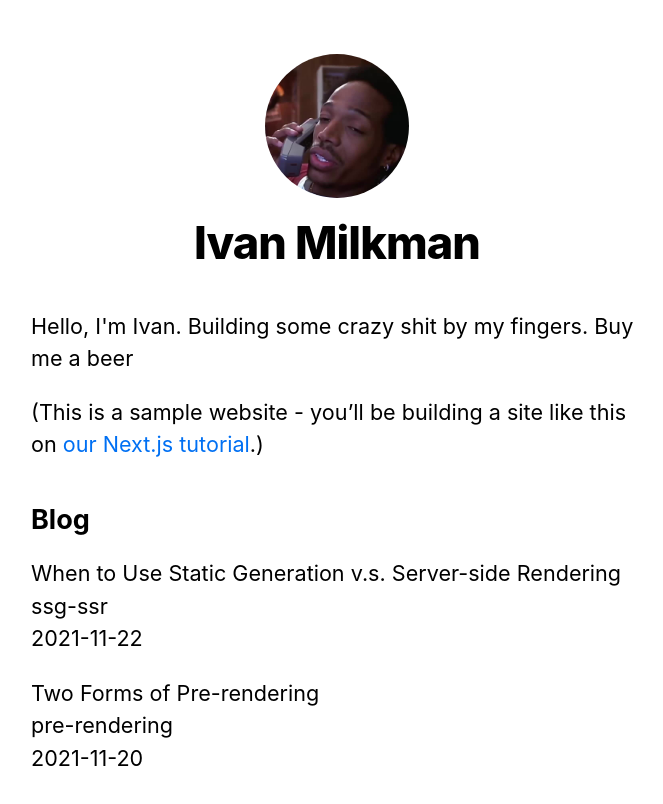
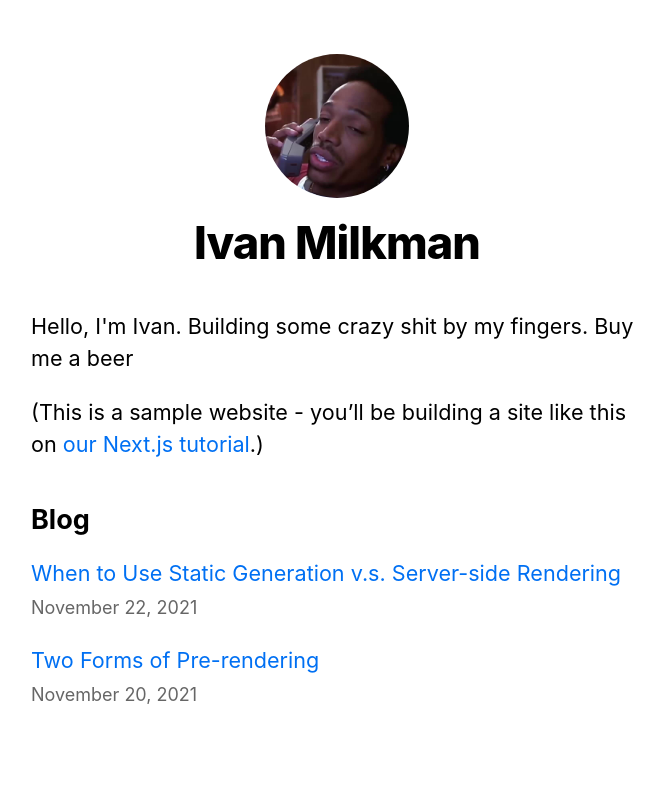
Before and after one commit to yanislav-igonin/nextjs-blog-tutorial, a Next.js app: page / in a window 1280 px wide. Shown: the top 804 px of the page, without its empty margins (303-966 px from the left). Built offline with nearby package versions, Linux system fonts and the light colour scheme.

Commit message:
feat: add styles for index page

```diff
--- a/pages/index.js
+++ b/pages/index.js
@@ -1,5 +1,7 @@
 import Head from 'next/head'
+import Link from 'next/link'
 import Layout, { siteTitle } from '../components/layout'
+import { Date } from '../components/date'
 import utilStyles from '../styles/utils.module.css'
 import { getSortedPostsData } from '../lib/posts'
 
@@ -34,12 +36,14 @@
         <ul className={utilStyles.list}>
           {allPostsData.map(({ id, date, title }) => (
             <li className={utilStyles.listItem} key={id}>
-              {title}
-              <br />
-              {id}
-              <br />
-              {date}
-            </li>
+            <Link href={`/posts/${id}`}>
+              <a>{title}</a>
+            </Link>
+            <br />
+            <small className={utilStyles.lightText}>
+              <Date dateString={date} />
+            </small>
+          </li>
           ))}
         </ul>
       </section>
```
